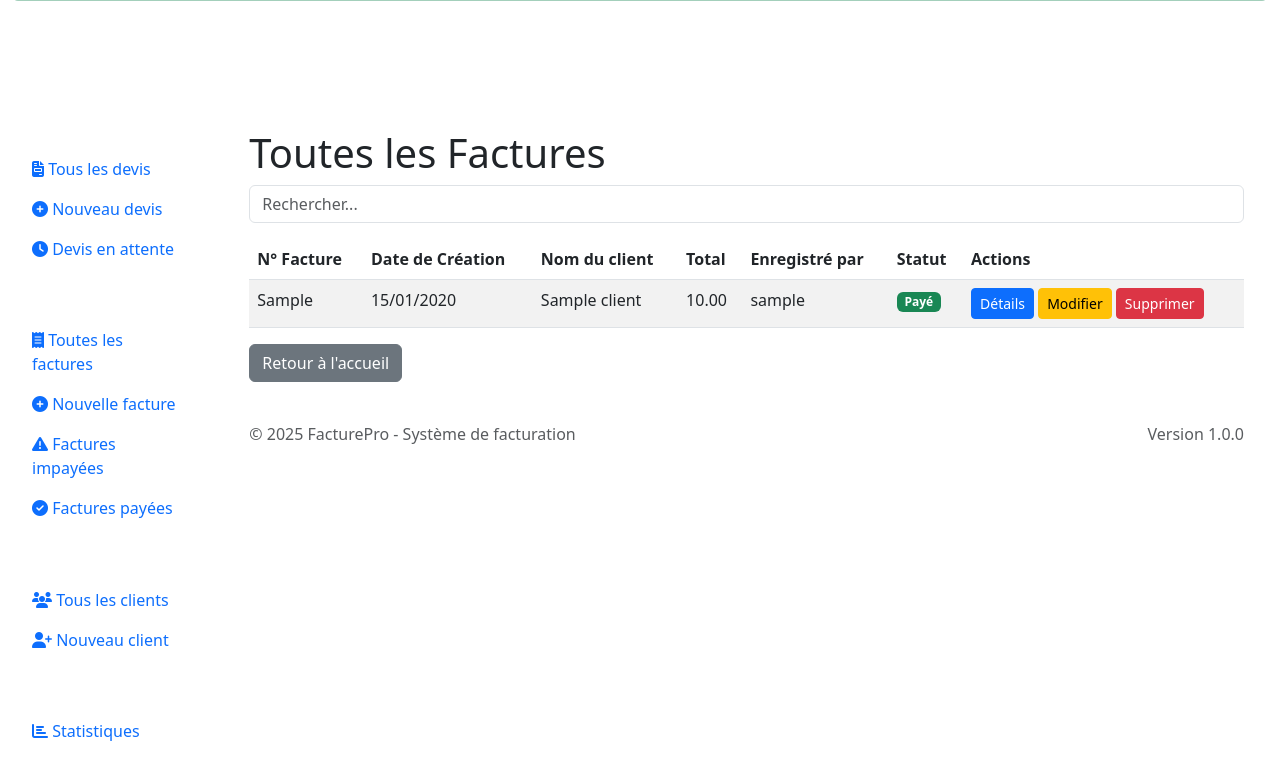
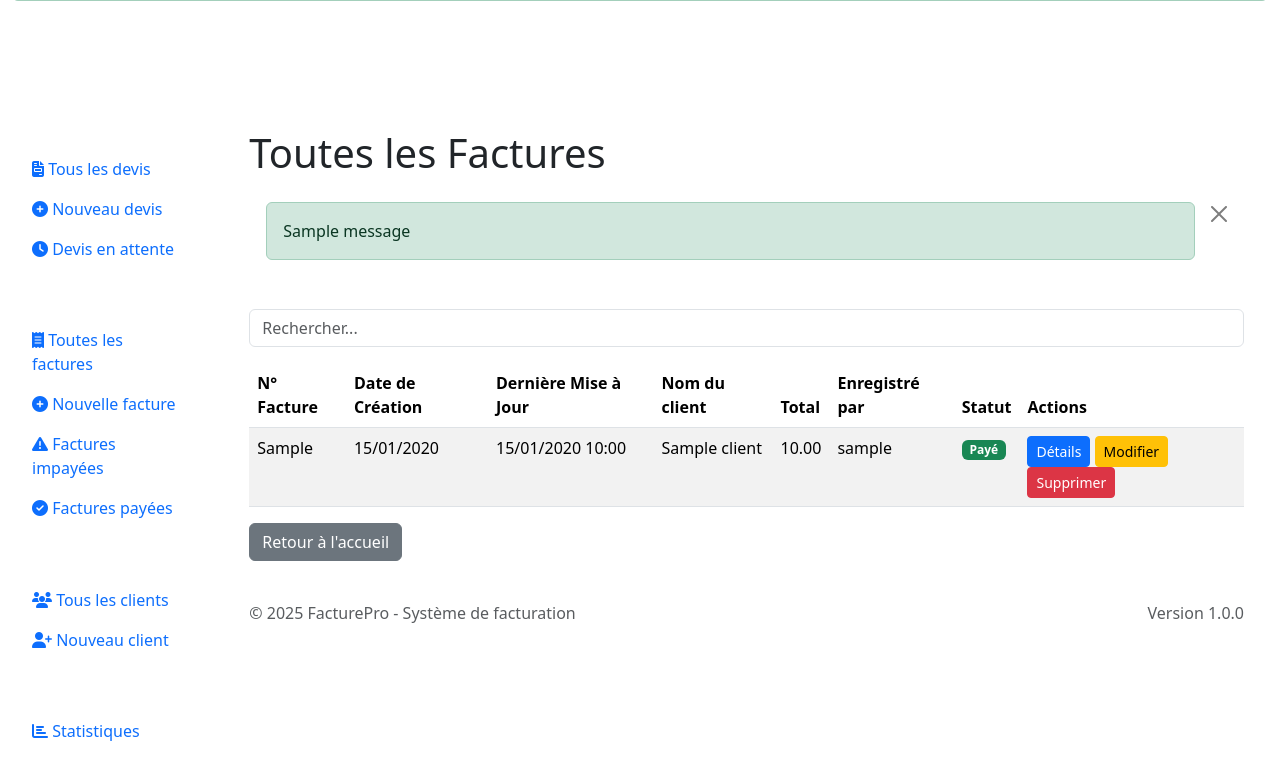
Before and after one commit to Lixfem/Project1, a Django app: page /facturation/ in a window 1280 px wide. Shown: the part 63-824 px from the top of the page. Run offline with Django 5.2, Linux system fonts and the light colour scheme; tables that the repository leaves empty hold one stand-in row (values such as "Sample post"); one stand-in notice (Sample message) is shown; some libraries are stand-ins or nearby versions.

Commit message:
feat: implémentation de la modification des factures

```diff
--- a/firstproject/facture/templates/facture/listeFacture.html
+++ b/firstproject/facture/templates/facture/listeFacture.html
@@ -1,27 +1,27 @@
-{%extends 'facture/base.html' %}
-<!-- {% load static %} -->
+{% extends 'facture/base.html' %}
 {% block content %}
-<!DOCTYPE html>
-<html lang="fr">
-<head>
-    <meta charset="UTF-8">
-    <meta name="viewport" content="width=device-width, initial-scale=1.0">
-    <title>Toutes les Factures</title>
-    <!-- Inclure Bootstrap pour un style de tableau -->
-    <link href="https://cdn.jsdelivr.net/npm/bootstrap@5.3.0/dist/css/bootstrap.min.css" rel="stylesheet">
-</head>
-<body>
 <div class="container mt-5">
     <h1>Toutes les Factures</h1>
 
+    {% if messages %}
+        <div class="alert alert-dismissible fade show" role="alert">
+            {% for message in messages %}
+                <div class="alert alert-{{ message.tags }}">{{ message }}</div>
+            {% endfor %}
+            <button type="button" class="btn-close" data-bs-dismiss="alert" aria-label="Close"></button>
+        </div>
+    {% endif %}
+
     <div class="form-group mb-3">
-        <input id="search", class="form-control" type="text" placeholder="Rechercher...">
+        <input id="search" class="form-control" type="text" placeholder="Rechercher...">
     </div>
+    <div class="table-responsive">
         <table class="table table-striped" id="factureTable">
             <thead>
                 <tr>
                     <th scope="col">N° Facture</th>
                     <th scope="col">Date de Création</th>
+                    <th scope="col">Dernière Mise à Jour</th> <!-- Added column -->
                     <th scope="col">Nom du client</th>
                     <th scope="col">Total</th>
                     <th scope="col">Enregistré par</th>
@@ -32,33 +32,78 @@
             <tbody>
                 {% for facture in factures %}
                     <tr>
-                        <td>{{ facture.numeroFacture }}</td>
+                        <td scope="row">{{ facture.numeroFacture }}</td>
                         <td>{{ facture.dateCreationFacture|date:"d/m/Y" }}</td>
-                        <td>{{ facture.clientFacture.nomClient }}</td> <!-- Nom du client -->
-                        <td> {{ facture.totalFacture }} </td>     <!--  Total de la factuure  -->
-                        <td>{{ facture.factureSaveBy.username }}</td> <!-- Ajustez selon le champ réel -->
+                        <td>{{ facture.lastUpdateFacture|date:"d/m/Y H:i" }}</td> <!-- Added column -->
+                        <td>{{ facture.clientFacture.nomClient }}</td>
+                        <td>{{ facture.totalFacture }}</td>
+                        <td>{{ facture.factureSaveBy.username }}</td>
                         <td>
-                            {% if facture.statutFacture == 1  %}
+                            {% if facture.statutFacture == 1 %}
                                 <span class="badge bg-success">{{ facture.get_statutFacture_display }}</span>
                             {% elif facture.statutFacture == 2 %}
                                 <span class="badge bg-warning">{{ facture.get_statutFacture_display }}</span>
-                            {% else  %}
-                            <span class="badge bg-danger">{{ facture.get_statutFacture_display}}</span>
+                            {% else %}
+                                <span class="badge bg-danger">{{ facture.get_statutFacture_display }}</span>
                             {% endif %}
                         </td>
                         <td>
                             <a href="{% url 'details-facture' facture.id %}" class="btn btn-primary btn-sm">Détails</a>
-                            <a href="#" class="btn btn-warning btn-sm">Modifier</a>
-                            <a href="#" class="btn btn-danger btn-sm" onclick="return confirm('Voulez-vous vraiment supprimer cette facture ?');">Supprimer</a>
+                            <button type="button" class="btn btn-warning btn-sm btn-facture-mod"
+                                    data-bs-toggle="modal" data-bs-target="#modifier"
+                                    data-id="{{ facture.id }}"
+                                    data-client="{{ facture.clientFacture.nomClient }}"
+                                    data-status="{{ facture.statutFacture }}">
+                                Modifier
+                            </button>
+                            <form action="#" method="post" style="display:inline;">
+                                {% csrf_token %}
+                                <button type="submit" class="btn btn-danger btn-sm"
+                                        onclick="return confirm('Voulez-vous vraiment supprimer cette facture ?');">Supprimer</button>
+                            </form>
                         </td>
                     </tr>
                 {% empty %}
                     <tr>
-                        <td colspan="5">Aucune facture disponible.</td>
+                        <td colspan="8">Aucune facture disponible.</td> <!-- Updated colspan -->
                     </tr>
                 {% endfor %}
             </tbody>
         </table>
+    </div>
+
+    <!-- Modal -->
+    <div class="modal fade" id="modifier" tabindex="-1" aria-labelledby="exampleModalLabel" aria-hidden="true">
+        <div class="modal-dialog">
+            <div class="modal-content">
+                <div class="modal-header">
+                    <h5 class="modal-title" id="exampleModalLabel">Modifier la facture</h5>
+                    <button type="button" class="btn-close" data-bs-dismiss="modal" aria-label="Close"></button>
+                </div>
+                <form method="post" action="{% url 'liste-facture' %}">
+                    {% csrf_token %}
+                    <div class="modal-body">
+                        <input type="hidden" name="id_modified" id="id_modified">
+                        <p><strong>Client:</strong> <span id="client_name"></span></p>
+                        <label class="text-dark"><strong>Statut de la facture :</strong></label>
+                        <div>
+                            <input type="radio" id="paye" name="modified" value="1">
+                            <label for="paye" class="me-2">Payée</label>
+                            <input type="radio" id="en_attente" name="modified" value="2">
+                            <label for="en_attente" class="me-2">En Attente</label>
+                            <input type="radio" id="annule" name="modified" value="3">
+                            <label for="annule">Annulée</label>
+                        </div>
+                    </div>
+                    <div class="modal-footer">
+                        <button type="button" class="btn btn-secondary" data-bs-dismiss="modal">Fermer</button>
+                        <button type="submit" class="btn btn-primary">Enregistrer</button>
+                    </div>
+                </form>
+            </div>
+        </div>
+    </div>
+
     <a href="{% url 'home' %}" class="btn btn-secondary">Retour à l'accueil</a>
 
     <!-- Pagination -->
@@ -97,23 +142,46 @@
                     </li>
                 {% endif %}
             </ul>
+        </nav>
     {% endif %}
-        </nav>
 </div>
-</body>
-</html>
 
-<link href="https://cdn.jsdelivr.net/npm/bootstrap@5.3.0/dist/css/bootstrap.min.css" rel="stylesheet">
+<!-- Scripts -->
 <script src="https://code.jquery.com/jquery-3.6.0.min.js"></script>
+<script src="https://cdn.jsdelivr.net/npm/bootstrap@5.3.0/dist/js/bootstrap.bundle.min.js"></script>
 <script>
-    $(document).ready(function(){
+    $(document).ready(function() {
+        // Search functionality with debounce
+        let searchTimeout;
         $("#search").on("keyup", function() {
-            var value = $(this).val().toLowerCase();
+            clearTimeout(searchTimeout);
+            let value = $(this).val().toLowerCase();
+            searchTimeout = setTimeout(function() {
                 $("#factureTable tbody tr").filter(function() {
-                $(this).toggle($(this).text().toLowerCase().indexOf(value) > -1)
+                    $(this).toggle($(this).text().toLowerCase().indexOf(value) > -1);
                 });
+            }, 300);
+        });
+
+        // Modal population
+        $('.btn-facture-mod').on('click', function() {
+            let facture_id = $(this).data('id');
+            let client = $(this).data('client');
+            let status = $(this).data('status');
+            $('#id_modified').val(facture_id);
+            $('#client_name').text(client);
+            $('#paye').prop('checked', status == 1);
+            $('#en_attente').prop('checked', status == 2);
+            $('#annule').prop('checked', status == 3);
+        });
+
+        // Client-side form validation
+        $('form').on('submit', function(e) {
+            if (!$('input[name="modified"]:checked').length) {
+                e.preventDefault();
+                alert('Veuillez sélectionner un statut.');
+            }
         });
     });
 </script>
-
 {% endblock %}
--- a/firstproject/facture/views.py
+++ b/firstproject/facture/views.py
@@ -202,10 +202,29 @@ def detailsClient(request,id):
 
 
 def listfacture(request):
+    if request.method == 'POST' and request.POST.get('id_modified'):
+        try:
+            facture = Facturation.objects.get(id=request.POST.get('id_modified'))
+            statut = int(request.POST.get('modified'))  # Convert to integer
+            if statut in [Facturation.STATUT_PAYE, Facturation.STATUT_EN_ATTENTE, Facturation.STATUT_ANNULE]:
+                facture.statutFacture = statut
+                facture.paid = (statut == Facturation.STATUT_PAYE)
+                # Update lastUpdateFacture (recommended) or dateCreationFacture (if explicitly desired)
+                facture.lastUpdateFacture = timezone.now()  # Recommended
+                # facture.dateCreationFacture = timezone.now()  # Uncomment if you explicitly want to update creation date
+                facture.save()
+                messages.success(request, "Facture modifiée avec succès.")
+            else:
+                messages.error(request, "Statut invalide.")
+        except Facturation.DoesNotExist:
+            messages.error(request, "Facture non trouvée.")
+        except ValueError:
+            messages.error(request, "Valeur de statut invalide.")
+        return redirect('liste-facture')
+
     factures = Facturation.objects.all().order_by('-dateCreationFacture')
     paginated_factures = paginate_queryset(request, factures, per_page=10)
     context = {'factures': paginated_factures}
-
     return render(request,
                   'facture/listeFacture.html', context)
 
@@ -233,17 +252,7 @@ def addClient(request):
                   'facture/ajouterClient.html',
                   {'form':form})
 
-def createClient(request):
-    if request.method == 'POST':
-        form = ClientForm(request.POST)
-        if form.is_valid():
-            client = form.save()
 
-            return redirect('details-clients',client.id)
-    else:
-        form = ClientForm()
-    return render(request,
-                  'facture/client_create.html',{'form':form})
 
 
 def changeClient(request,id):
@@ -259,6 +268,7 @@ def changeClient(request,id):
                   'facture/client_update.html',{'form':form})
 
 
+
 def deleteClient(request,id):
     client = Client.objects.get(id=id)
     if request.method=='POST':
```
Lines whose indentation alone changed are shown as unchanged.
